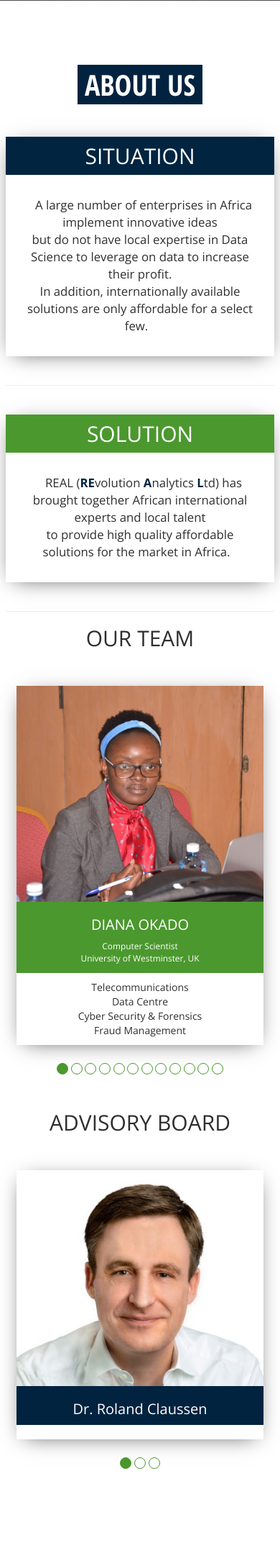
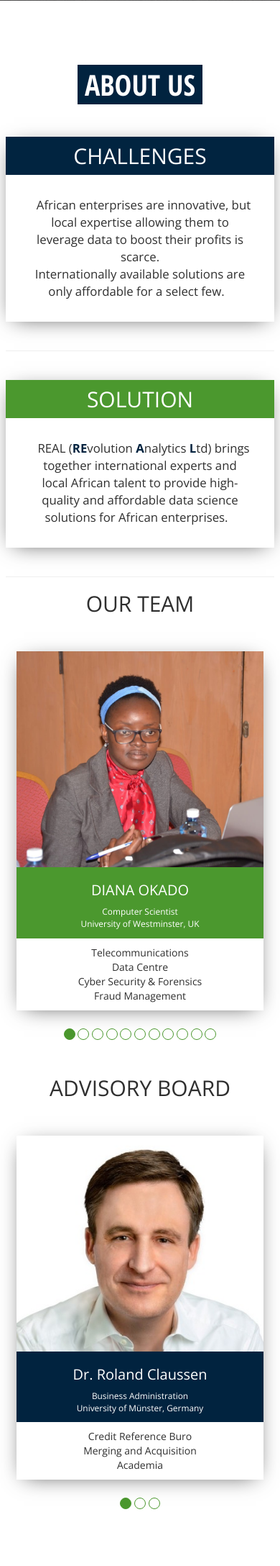
Before and after one commit to ian-iclub/revolution, a PHP site: page / in a window 390 px wide; the page is wider, and only the part inside the window is pictured. Shown: the part 843-3019 px from the top of that part at 72% size. Run offline with PHP 8.4, Linux system fonts and the light colour scheme.

Commit message:
Fix: Changed the reference section Fix: Cnhanged the content in the navbar Fix: Changed content and added information for board and team Fix: Fixed the carousle slider for the mobile view

```diff
--- a/css/theme.css
+++ b/css/theme.css
@@ -2257,6 +2257,10 @@ a.scroll-up:hover {
     width: 100%;
 }
 
+.reference-text h3{
+    font-family: 'Raleway', sans-serif;
+}
+
 
 @media screen and (min-width:768px){
 
--- a/index.html
+++ b/index.html
@@ -18,6 +18,8 @@
     <link href="css/prettyPhoto.css" rel="stylesheet">
 
     <link rel="stylesheet" href="path/to/font-awesome/css/font-awesome.min.css">
+    <link rel="preconnect" href="https://fonts.gstatic.com">
+    <link href="https://fonts.googleapis.com/css2?family=Raleway:wght@500&display=swap" rel="stylesheet">
 
 
     <link href="css/theme.css" rel="stylesheet">
@@ -142,7 +144,7 @@
                                     <li><a href="#about">About</a></li>
                                     <li><a href="#services">Services</a></li>
                                     <li><a href="#works">Products</a></li>
-                                    <li><a href="#why-choose-us">Why choose us</a></li>
+                                    <li><a href="#references">References</a></li>
 <!--                                    <li class="nav-item dropdown">-->
 <!--                                        <a class="dropdown-toggle" href="#" id="navbarDropdown" role="button" data-toggle="dropdown" aria-haspopup="true" aria-expanded="false">-->
 <!--                                            Products-->
@@ -228,11 +230,11 @@
                             <br>
                             <br>
                             <div class="card wow fadeInLeft">
-                                <h1 class="card-title" style="padding:10px; background-color: #012440 !important;">Situation</h1>
+                                <h1 class="card-title" style="padding:10px; background-color: #012440 !important;">Challenges</h1>
                                 <div class="card-body" style="padding:30px;">
-                                    <hp class="card-text" style="font-size: 1.2em;">A large number of enterprises in Africa implement innovative ideas <br>
-                                        but do not have local expertise in Data Science to leverage on data to increase their profit. <br>
-                                        In addition, internationally available solutions are only affordable for a select few.</hp>
+                                    <hp class="card-text" style="font-size: 1.2em;">African enterprises are innovative, but local expertise
+                                        allowing them to leverage data to boost their profits is scarce.<br>
+                                        Internationally available solutions are only affordable for a select few.</hp>
                                 </div>
                             </div>
 
@@ -243,9 +245,7 @@
                             <div class="card wow fadeInRight">
                                 <h1 class="card-title" style="padding:10px;">Solution</h1>
                                 <div class="card-body" style="padding:30px;">
-                                    <hp class="card-text" style="font-size: 1.2em;">REAL (<span style="color: #01233f; font-weight: bold">RE</span>volution <span style="color: #01233f; font-weight: bold">A</span>nalytics <span style="color: #01233f;font-weight: bold">L</span>td) has
-                                        brought together African international experts and local
-                                        talent <br> to provide high quality affordable solutions for the market in Africa.</hp>
+                                    <hp class="card-text" style="font-size: 1.2em;">REAL (<span style="color: #01233f; font-weight: bold">RE</span>volution <span style="color: #01233f; font-weight: bold">A</span>nalytics <span style="color: #01233f;font-weight: bold">L</span>td) brings together international experts and <br>local African talent to provide high-quality and affordable data science solutions for African enterprises.</hp>
                                 </div>
                             </div>
 
@@ -488,7 +488,7 @@
                                                                         <p class="card-text">
                                                                             Web Development <br>
                                                                             Software Development <br>
-                                                                            Academia <br>
+                                                                            Project Management <br>
                                                                         </p>
                                                                     </div>
                                                                 </div>
@@ -526,10 +526,15 @@
                                                                     <div class="card-body">
                                                                         <div class="card-title" style="background-color: #01233f !important;">
                                                                             <h3>Dr. Roland Claussen</h3>
-                                                                            <p class="small"></p>
-                                                                        </div>
-                                                                        <p class="card-text">
-
+                                                                            <p class="small">
+                                                                                Business Administration <br>
+                                                                                University of Münster, Germany
+                                                                             </p>
+                                                                         </div>
+                                                                         <p class="card-text">
+                                                                            Credit Reference Buro <br>
+                                                                            Merging and Acquisition <br>
+                                                                            Academia <br>
                                                                         </p>
                                                                     </div>
                                                                 </div>
@@ -540,10 +545,15 @@
                                                                     <div class="card-body">
                                                                         <div class="card-title" style="background-color: #01233f !important;">
                                                                             <h3>Christine Ng'ang'a</h3>
-                                                                            <p class="small"></p>
+                                                                            <p class="small">
+                                                                                Finance and Policy <br>
+                                                                                University of New York, US
+                                                                            </p>
                                                                         </div>
                                                                         <p class="card-text">
-
+                                                                            Strategic Advisory<br>
+                                                                            Finance <br>
+                                                                            Management
                                                                         </p>
                                                                     </div>
                                                                 </div>
@@ -553,11 +563,16 @@
                                                                     <img src="images/board/Arun.jpg" class="card-img-top" height="300" width="100%">
                                                                     <div class="card-body">
                                                                         <div class="card-title" style="background-color: #01233f !important;">
-                                                                            <h3>Arun Marar</h3>
-                                                                            <p class="small"></p>
+                                                                            <h3>Dr. Arun Marar</h3>
+                                                                            <p class="small">
+                                                                                Mathematics <br>
+                                                                                University Princeton, US
+                                                                            </p>
                                                                         </div>
                                                                         <p class="card-text">
-
+                                                                            Investment Banking <br>
+                                                                            Data Analytics <br>
+                                                                            Academia <br>
                                                                         </p>
                                                                     </div>
                                                                 </div>
@@ -781,7 +796,7 @@
                                                                 <p class="card-text">
                                                                     Web Development <br>
                                                                     Software Development <br>
-                                                                    Academia <br>
+                                                                    Project Management<br>
                                                                 </p>
                                                             </div>
                                                         </div>
@@ -800,7 +815,6 @@
                                                 <li data-target="#teams-mobile" data-slide-to="8"></li>
                                                 <li data-target="#teams-mobile" data-slide-to="9"></li>
                                                 <li data-target="#teams-mobile" data-slide-to="10"></li>
-                                                <li data-target="#teams-mobile" data-slide-to="11"></li>
                                             </ol>
                                         </div>
                                     </div>
@@ -820,11 +834,16 @@
                                                                  <div class="card-body">
                                                                      <div class="card-title" style="background-color: #01233f !important;">
                                                                          <h3>Dr. Roland Claussen</h3>
-                                                                         <p class="small"></p>
+                                                                         <p class="small">
+                                                                            Business Administration <br>
+                                                                            University of Münster, Germany
+                                                                         </p>
                                                                      </div>
                                                                      <p class="card-text">
-
-                                                                     </p>
+                                                                        Credit Reference Buro <br>
+                                                                        Merging and Acquisition <br>
+                                                                        Academia <br>
+                                                                    </p>
                                                                  </div>
                                                              </div>
                                                          </div>
@@ -836,10 +855,14 @@
                                                         <div class="card-body">
                                                             <div class="card-title" style="background-color: #01233f !important;">
                                                                 <h3>Christine Ng'ang'a</h3>
-                                                                <p class="small"></p>
+                                                                <p class="small">
+                                                                    Finance and Policy <br>
+                                                                    University of New York, US
+                                                                </p>
                                                             </div>
                                                             <p class="card-text">
-
+                                                                Strategic Advisory<br>
+                                                                Finance <br>
                                                             </p>
                                                         </div>
                                                     </div>
@@ -855,7 +878,9 @@
                                                                 <p class="small"></p>
                                                             </div>
                                                             <p class="card-text">
-
+                                                                Investment Banking <br>
+                                                                Data Analytics <br>
+                                                                Academia <br>
                                                             </p>
                                                         </div>
                                                     </div>
@@ -1108,10 +1133,10 @@
     <!-- End Why choose us  -->
 
     <!-- References  Section -->
-    <section>
+    <section id="references">
         <div class="references">
             <!-- References Intro -->
-            <div class="element-title" style="padding-bottom: 5%;">
+            <div class="element-title">
                 <div class="row">
                     <div class="container">
                         <div class="row section-title wow fadeInDown" data-wow-duration="1s" data-wow-delay="300ms">
@@ -1133,42 +1158,52 @@
                                     <div class="row">
                                         <div class="col-lg-12 col-md-12 col-sm-12 align-items-stretch">
 
-                                                <div class="col-lg-4 col-md-4 col-sm-4">
+                                                <div class="col-lg-3 col-md-3 col-sm-3">
                                                     <div class="reference-col">
                                                         <div class="reference-image">
                                                             <img src="images/references/paceup.png" alt="">
                                                         </div>
                                                         <div class="reference-text">
-                                                            <h3>PaceUP Invest</h3>
+                                                            <!-- <h3 style="font-family: 'Raleway', sans-serif;">PaceUP Invest</h3> -->
                                                         </div>
 
                                                     </div>
                                                 </div>
 
 
-                                            <div class="col-lg-4 col-md-4 col-sm-4">
+                                            <div class="col-lg-3 col-md-3 col-sm-3">
                                                 <div class="reference-col">
                                                     <div class="reference-image">
                                                         <img src="images/references/mamlaka.png">
                                                     </div>
                                                     <div class="reference-text">
-                                                        <h3>Mamlaka</h3>
+                                                        <!-- <h3>Mamlaka Capital</h3> -->
                                                     </div>
                                                 </div>
 
                                             </div>
 
-                                            <div class="col-lg-4 col-md-4 col-sm-4">
+                                            <div class="col-lg-3 col-md-3 col-sm-3">
                                                 <div class="reference-col">
                                                     <div class="reference-image">
                                                         <img src="images/references/jula.png">
                                                     </div>
                                                     <div class="reference-text">
-                                                        <h3>Jula</h3>
+                                                        <!-- <h3>Julla</h3> -->
                                                     </div>
                                                 </div>
                                             </div>
 
+                                            <div class="col-lg-3 col-md-3 col-sm-3">
+                                                <div class="reference-col">
+                                                    <div class="reference-image">
+                                                        <img src="images/references/awamo_logo_rectangle.jpg">
+                                                    </div>
+                                                    <div class="reference-text">
+                                                        <!-- <h3>Awamo</h3> -->
+                                                    </div>
+                                                </div>
+                                            </div>
                                         </div>
                                     </div>
                                 </div>
@@ -1183,13 +1218,13 @@
                             <div class="carousel-inner" style="overflow: visible !important;">
                                 <!-- Scenario #1  -->
                                 <div class="item active">
-                                                <div class="col-lg-4 col-md-4 col-sm-4">
+                                                <div class="col-lg-3 col-md-3 col-sm-3">
                                                     <div class="reference-col">
                                                         <div class="reference-image">
                                                             <img src="images/references/paceup.png" alt="">
                                                         </div>
                                                         <div class="reference-text">
-                                                            <h3>PaceUP Invest</h3>
+                                                            <!-- <h3>PaceUP Invest</h3> -->
                                                         </div>
 
                                                     </div>
@@ -1202,7 +1237,7 @@
                                                 <img src="images/references/mamlaka.png">
                                             </div>
                                             <div class="reference-text">
-                                                <h3>Mamlaka</h3>
+                                                <!-- <h3>Mamlaka</h3> -->
                                             </div>
                                         </div>
 
@@ -1215,7 +1250,19 @@
                                                 <img src="images/references/jula.png">
                                             </div>
                                             <div class="reference-text">
-                                                <h3>Jula</h3>
+                                                <!-- <h3>Julla</h3> -->
+                                            </div>
+                                        </div>
+                                    </div>
+                                </div>
+                                <div class="item">
+                                    <div class="col-lg-4 col-md-4 col-sm-4">
+                                        <div class="reference-col">
+                                            <div class="reference-image">
+                                                <img src="images/references/awamo_logo_rectangle.jpg">
+                                            </div>
+                                            <div class="reference-text">
+                                                <!-- <h3>Awamo</h3> -->
                                             </div>
                                         </div>
                                     </div>
@@ -1224,6 +1271,7 @@
                                     <li data-target="#references-mobile" data-slide-to="0" class="active"></li>
                                     <li data-target="#references-mobile" data-slide-to="1"></li>
                                     <li data-target="#references-mobile" data-slide-to="2"></li>
+                                    <li data-target="#references-mobile" data-slide-to="3"></li>
                                 </ol>
 
 
@@ -1309,11 +1357,11 @@
     <div class="bottom-footer">
         <div class="container">
             <div class="bottom-footer-center wow fadeInDown" data-wow-duration="1s" data-wow-delay="300ms">
-                <ul class="bottom-social-icons">
+                <!-- <ul class="bottom-social-icons">
                     <li><a href="#" target="_blank"><i style="color: #4B982E" class="fa fa-facebook"></i></a></li>
                     <li targ><a href="https://twitter.com/revlytics_ke" target="_blank"><i style="color: #4B982E" class="fa fa-twitter"></i></a></li>
                     <li><a href="#" target="_blank"><i style="color: #4B982E" class="fa fa-linkedin"></i></a></li>
-                </ul>
+                </ul> -->
             </div>
             <div class="bottom-footer-left wow fadeInUp" data-wow-duration="1s" data-wow-delay="450ms">
                 <p>&copy;
```
Also changed, not shown: images/references/awamo_logo_rectangle.jpg (added).
